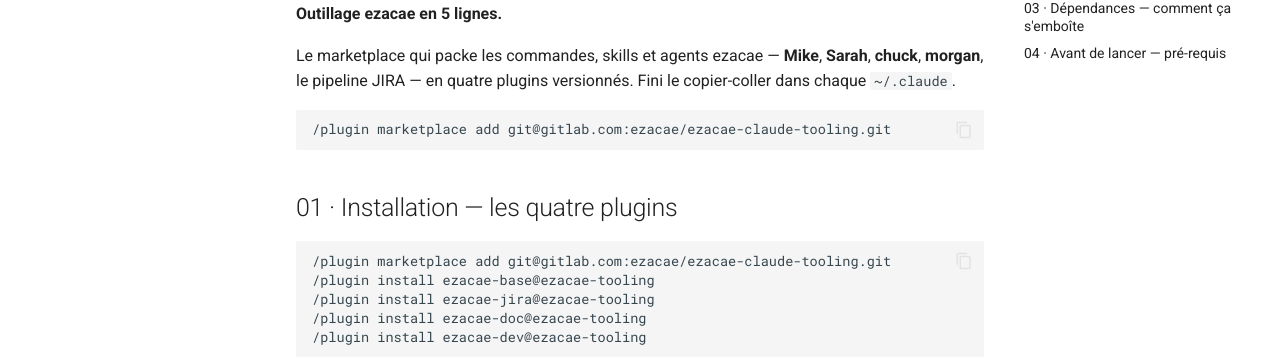
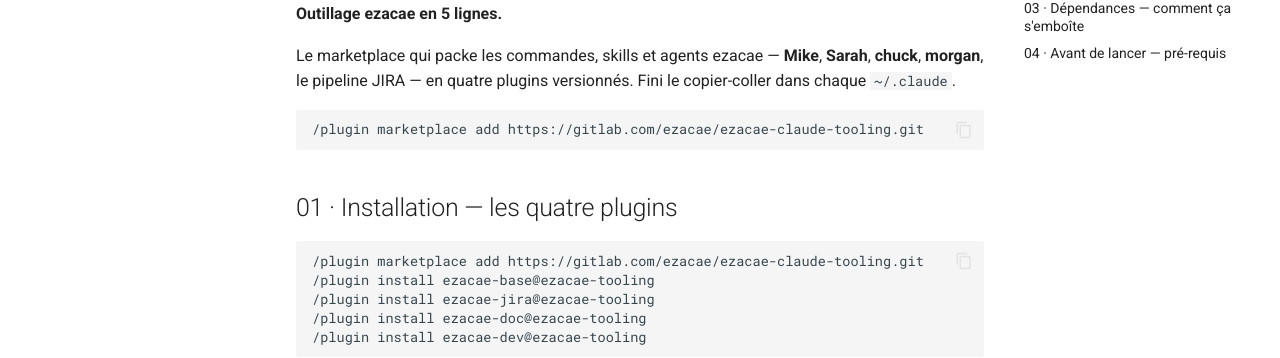
Before and after one commit to ezacae/ezacae-tooling, an MkDocs documentation site: the page built from docs/index.md, in a window 1280 px wide and 900 px high. Shown: the part 268-626 px from the top of the window. Built offline with MkDocs 1.6.1 and Material for MkDocs 9.7.7, drawn with Linux system fonts in a browser that asks for light colours; some of the changed lines change nothing that is shown.

Commit message:
Update plugin URLs to use HTTPS instead of Git protocol

````diff
--- a/docs/index.md
+++ b/docs/index.md
@@ -7,13 +7,13 @@
 Le marketplace qui packe les commandes, skills et agents ezacae — **Mike**, **Sarah**, **chuck**, **morgan**, le pipeline JIRA — en quatre plugins versionnés. Fini le copier-coller dans chaque `~/.claude`.
 
 ```text
-/plugin marketplace add git@gitlab.com:ezacae/ezacae-claude-tooling.git
+/plugin marketplace add https://gitlab.com/ezacae/ezacae-claude-tooling.git
 ```
 
 ## 01 · Installation — les quatre plugins
 
 ```text
-/plugin marketplace add git@gitlab.com:ezacae/ezacae-claude-tooling.git
+/plugin marketplace add https://gitlab.com/ezacae/ezacae-claude-tooling.git
 /plugin install ezacae-base@ezacae-tooling
 /plugin install ezacae-jira@ezacae-tooling
 /plugin install ezacae-doc@ezacae-tooling
````
